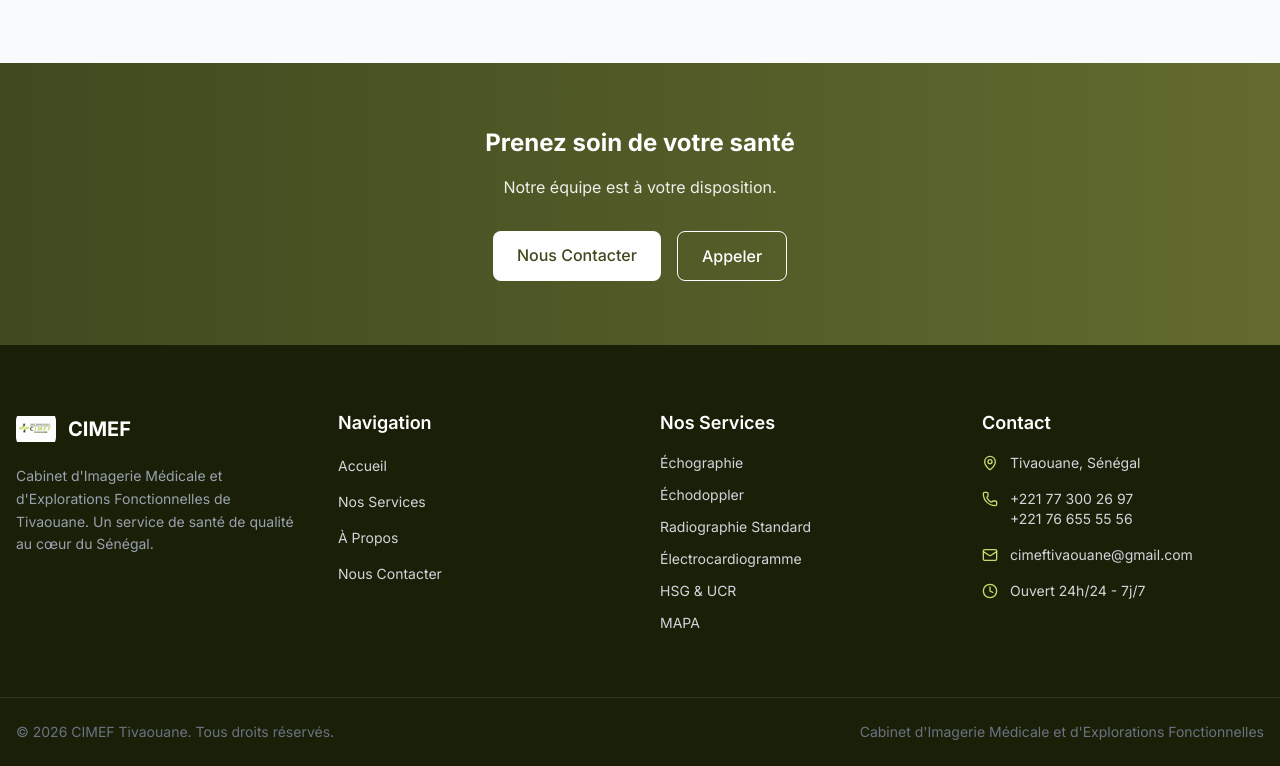
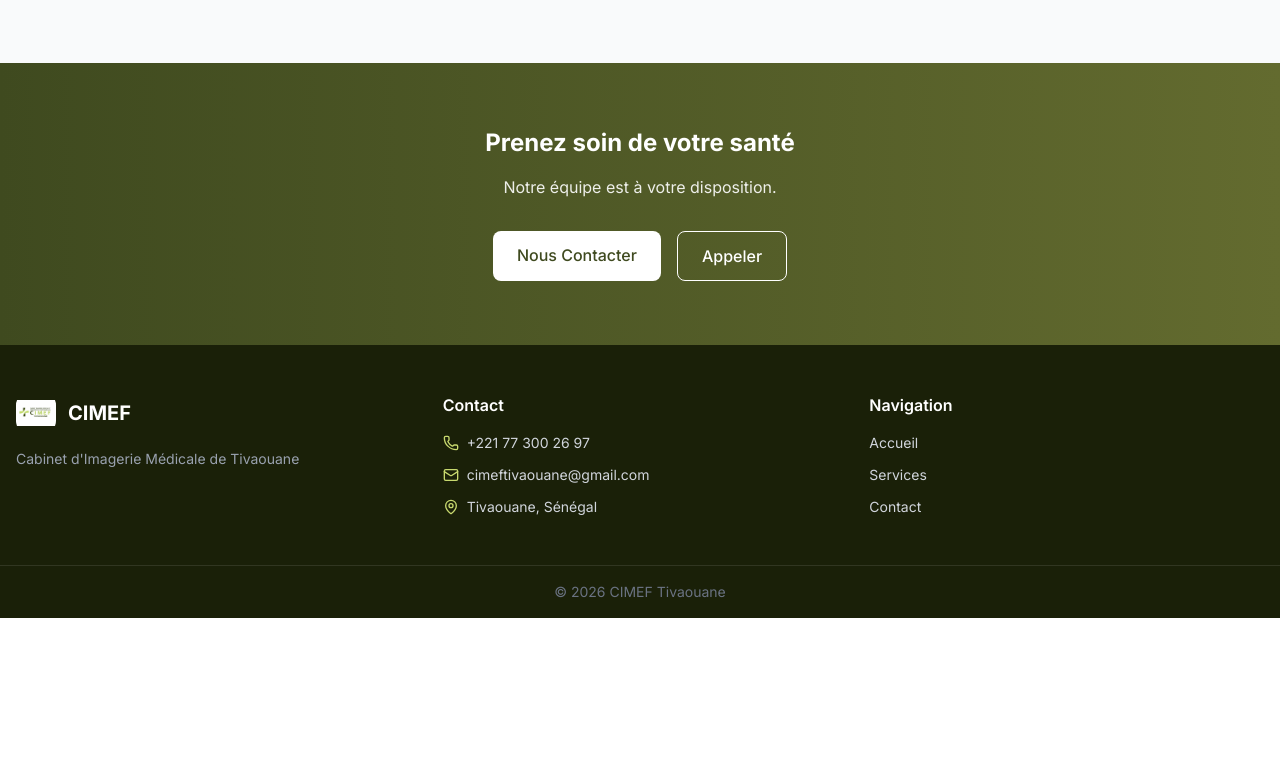
Before and after one commit to annakadiake/cimef-website, a Next.js app: page / in a window 1280 px wide. Shown: the part 1178-1944 px from the top of the page. After the commit the page ends 1796 px from the top, so only its background shows below. Built offline with nearby package versions, Linux system fonts and the light colour scheme.

Commit message:
Footer simplifié: moins de colonnes, contenu réduit

```diff
--- a/src/components/Footer.tsx
+++ b/src/components/Footer.tsx
@@ -5,89 +5,58 @@ import { Phone, Mail, MapPin, Clock } from 'lucide-react';
 export default function Footer() {
   return (
     <footer className="bg-[#1a2008] text-gray-300">
-      <div className="max-w-7xl mx-auto px-4 py-16">
-        <div className="grid grid-cols-1 md:grid-cols-2 lg:grid-cols-4 gap-10">
+      <div className="max-w-7xl mx-auto px-4 py-12">
+        <div className="grid grid-cols-1 md:grid-cols-3 gap-8">
           {/* Brand */}
           <div>
             <div className="flex items-center gap-3 mb-4">
               <Image src="/logo.png" alt="CIMEF Logo" width={40} height={40} className="w-10 h-10 rounded-xl object-contain" />
               <span className="text-xl font-bold text-white">CIMEF</span>
             </div>
-            <p className="text-sm leading-relaxed text-gray-400 mb-4">
-              Cabinet d&apos;Imagerie Médicale et d&apos;Explorations Fonctionnelles de Tivaouane.
-              Un service de santé de qualité au cœur du Sénégal.
+            <p className="text-sm text-gray-400">
+              Cabinet d&apos;Imagerie Médicale de Tivaouane
             </p>
+          </div>
+
+          {/* Contact */}
+          <div>
+            <h3 className="text-white font-semibold mb-4">Contact</h3>
+            <ul className="space-y-3 text-sm">
+              <li className="flex items-center gap-2">
+                <Phone className="w-4 h-4 text-[#c8d96f]" />
+                <a href="tel:+221773002697" className="hover:text-[#c8d96f] transition">
+                  +221 77 300 26 97
+                </a>
+              </li>
+              <li className="flex items-center gap-2">
+                <Mail className="w-4 h-4 text-[#c8d96f]" />
+                <a href="mailto:cimeftivaouane@gmail.com" className="hover:text-[#c8d96f] transition">
+                  cimeftivaouane@gmail.com
+                </a>
+              </li>
+              <li className="flex items-center gap-2">
+                <MapPin className="w-4 h-4 text-[#c8d96f]" />
+                <span>Tivaouane, Sénégal</span>
+              </li>
+            </ul>
           </div>
 
           {/* Links */}
           <div>
-            <h3 className="text-white font-semibold mb-4 text-lg">Navigation</h3>
-            <ul className="space-y-3">
-              {[
-                { href: '/', label: 'Accueil' },
-                { href: '/services', label: 'Nos Services' },
-                { href: '/a-propos', label: 'À Propos' },
-                { href: '/contact', label: 'Nous Contacter' },
-              ].map((link) => (
-                <li key={link.href}>
-                  <Link href={link.href} className="text-sm hover:text-[#c8d96f] transition">
-                    {link.label}
-                  </Link>
-                </li>
-              ))}
-            </ul>
-          </div>
-
-          {/* Services */}
-          <div>
-            <h3 className="text-white font-semibold mb-4 text-lg">Nos Services</h3>
+            <h3 className="text-white font-semibold mb-4">Navigation</h3>
             <ul className="space-y-3 text-sm">
-              <li>Échographie</li>
-              <li>Échodoppler</li>
-              <li>Radiographie Standard</li>
-              <li>Électrocardiogramme</li>
-              <li>HSG & UCR</li>
-              <li>MAPA</li>
-            </ul>
-          </div>
-
-          {/* Contact */}
-          <div>
-            <h3 className="text-white font-semibold mb-4 text-lg">Contact</h3>
-            <ul className="space-y-4">
-              <li className="flex items-start gap-3 text-sm">
-                <MapPin className="w-4 h-4 mt-0.5 text-[#c8d96f] shrink-0" />
-                <span>Tivaouane, Sénégal</span>
-              </li>
-              <li className="flex items-start gap-3 text-sm">
-                <Phone className="w-4 h-4 mt-0.5 text-[#c8d96f] shrink-0" />
-                <div>
-                  <a href="tel:+221773002697" className="hover:text-[#c8d96f] transition block">+221 77 300 26 97</a>
-                  <a href="tel:+221766555556" className="hover:text-[#c8d96f] transition block">+221 76 655 55 56</a>
-                </div>
-              </li>
-              <li className="flex items-start gap-3 text-sm">
-                <Mail className="w-4 h-4 mt-0.5 text-[#c8d96f] shrink-0" />
-                <a href="mailto:cimeftivaouane@gmail.com" className="hover:text-[#c8d96f] transition">
-                  cimeftivaouane@gmail.com
-                </a>
-              </li>
-              <li className="flex items-start gap-3 text-sm">
-                <Clock className="w-4 h-4 mt-0.5 text-[#c8d96f] shrink-0" />
-                <div>
-                  <p>Ouvert 24h/24 - 7j/7</p>
-                </div>
-              </li>
+              <li><Link href="/" className="hover:text-[#c8d96f] transition">Accueil</Link></li>
+              <li><Link href="/services" className="hover:text-[#c8d96f] transition">Services</Link></li>
+              <li><Link href="/contact" className="hover:text-[#c8d96f] transition">Contact</Link></li>
             </ul>
           </div>
         </div>
       </div>
 
       {/* Bottom bar */}
-      <div className="border-t border-white/10 py-6">
-        <div className="max-w-7xl mx-auto px-4 flex flex-col md:flex-row justify-between items-center gap-3 text-sm text-gray-500">
-          <p>&copy; {new Date().getFullYear()} CIMEF Tivaouane. Tous droits réservés.</p>
-          <p>Cabinet d&apos;Imagerie Médicale et d&apos;Explorations Fonctionnelles</p>
+      <div className="border-t border-white/10 py-4">
+        <div className="max-w-7xl mx-auto px-4 text-center text-sm text-gray-500">
+          <p>&copy; {new Date().getFullYear()} CIMEF Tivaouane</p>
         </div>
       </div>
     </footer>
```
